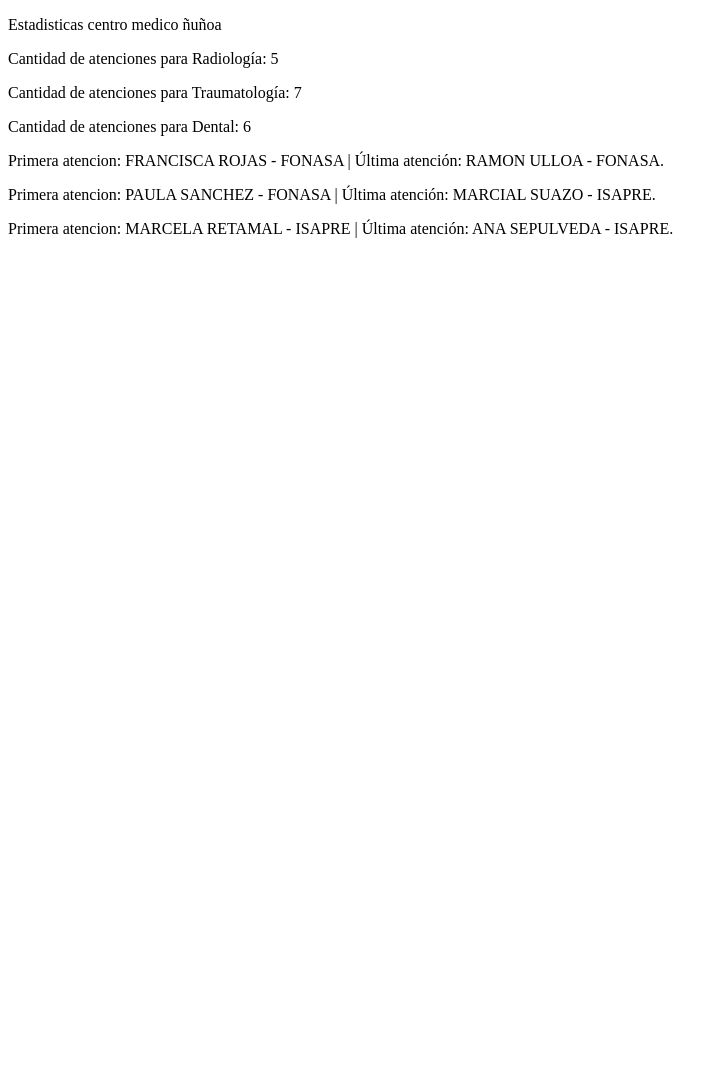
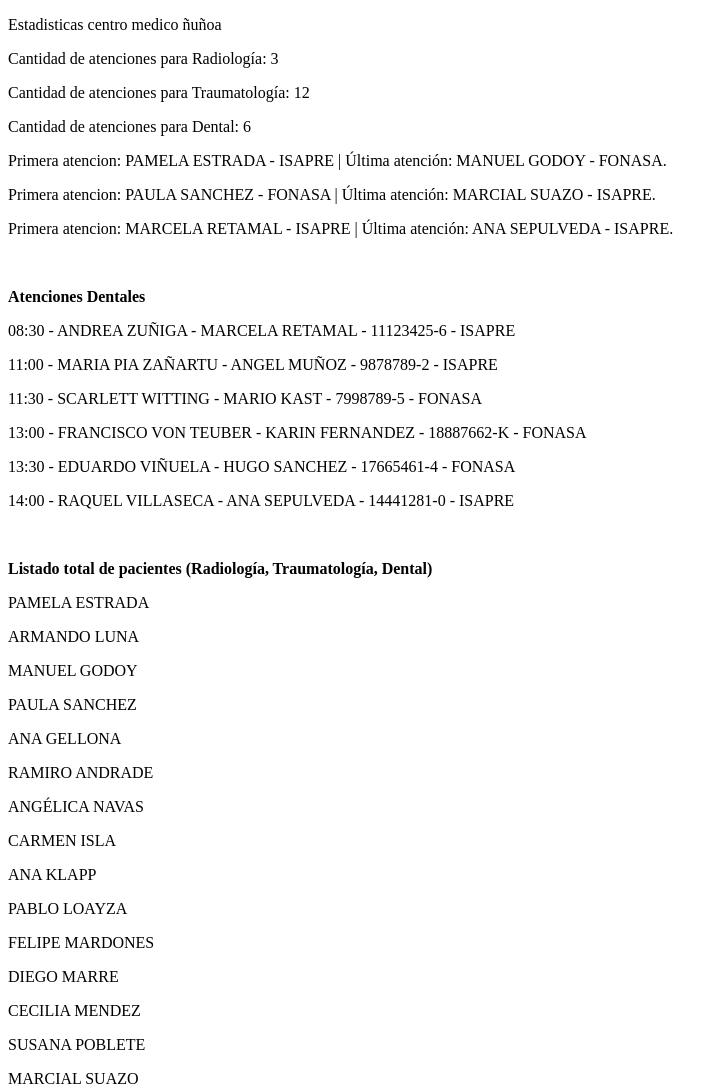
Before and after one commit to Sam-AJ/Uso-de-Metodos-con-Arrays-y-Objetos, a plain HTML site: page index.html in a window 1280 px wide. Shown: the top 1091 px of the page, without its empty margins (0-724 px from the left). Before the commit the page ends 800 px from the top, so only its background shows below. Drawn offline with Linux system fonts and the light colour scheme.

Commit message:
Version de entrega

```diff
--- a/Apoyo Desafío 2.html
+++ b/index.html
@@ -18,7 +18,7 @@ var radiologia = [
 ];
 
 var traumatologia = [
-    {hora: '8:00',  especialista: 'MARIA PAZ ALTUZARRA', paciente: 'PAULA SANCHEZ',     rut: '15554774-5', prevision: 'FONASA'},
+    {hora: '08:00',  especialista: 'MARIA PAZ ALTUZARRA', paciente: 'PAULA SANCHEZ',     rut: '15554774-5', prevision: 'FONASA'},
     {hora: '10:00', especialista: 'RAUL ARAYA',          paciente: 'ANGÉLICA NAVAS',    rut: '15444147-9', prevision: 'ISAPRE'},
     {hora: '10:30', especialista: 'MARIA ARRIAGADA',     paciente: 'ANA KLAPP',         rut: '17879423-9', prevision: 'ISAPRE'},
     {hora: '11:00', especialista: 'ALEJANDRO BADILLA',   paciente: 'FELIPE MARDONES',   rut: '1547423-6', prevision: 'ISAPRE'},
@@ -28,7 +28,7 @@ var traumatologia = [
 ];
 
 var dental = [
-    {hora: '8:30',  especialista: 'ANDREA ZUÑIGA',          paciente: 'MARCELA RETAMAL',rut: '11123425-6', prevision: 'ISAPRE'},
+    {hora: '08:30',  especialista: 'ANDREA ZUÑIGA',          paciente: 'MARCELA RETAMAL',rut: '11123425-6', prevision: 'ISAPRE'},
     {hora: '11:00', especialista: 'MARIA PIA ZAÑARTU',      paciente: 'ANGEL MUÑOZ',    rut: '9878789-2',  prevision: 'ISAPRE'},
     {hora: '11:30', especialista: 'SCARLETT WITTING',       paciente: 'MARIO KAST',     rut: '7998789-5',  prevision: 'FONASA'},
     {hora: '13:00', especialista: 'FRANCISCO VON TEUBER',   paciente: 'KARIN FERNANDEZ',rut: '18887662-K', prevision: 'FONASA'},
@@ -38,8 +38,30 @@ var dental = [
 
 //Agregar código para el desafio 2 aquí
 
+//1. Agregar las siguientes horas al arreglo de Traumatología:
 
+traumatologia.push(
+    {hora: '09:00', especialista: 'RENÉ POBLETE', paciente: 'ANA GELLONA', rut: '13123329-7', prevision: 'ISAPRE'},
+    {hora: '09:30', especialista: 'MARIA SOLAR', paciente: 'RAMIRO ANDRADE', rut: '12221451-K', prevision: 'FONASA'},
+    {hora: '10:00', especialista: 'RAUL LOYOLA', paciente: 'CARMEN ISLA', rut: '10112348-3', prevision: 'ISAPRE'},
+    {hora: '10:30', especialista: 'ANTONIO LARENAS', paciente: 'PABLO LOAYZA', rut: '13453234-1', prevision: 'ISAPRE'},
+    {hora: '12:00', especialista: 'MATIAS ARAVENA', paciente: 'SUSANA POBLETE', rut: '14345656-6', prevision: 'FONASA'}
+);
 
+traumatologia.sort(function(a, b){
+    if (a.hora > b.hora){
+        return 1;
+    }else if (a.hora < b.hora){
+        return -1;
+    }else{
+        return 0;
+    }
+});
+
+//2. Eliminar el primer y último elemento del arreglo de Radiología.
+
+radiologia.shift();
+radiologia.pop();
 
 //Agregar código para el desafio 2 aquí
 
@@ -47,10 +69,64 @@ document.write(`<p>Cantidad de atenciones para Radiología: ${radiologia.length}
 document.write(`<p>Cantidad de atenciones para Traumatología: ${traumatologia.length}</p>`);
 document.write(`<p>Cantidad de atenciones para Dental: ${dental.length}</p>`);
 
-
 document.write(`<p>Primera atencion: ${radiologia[0].paciente} - ${radiologia[0].prevision} | Última atención: ${radiologia[radiologia.length -1].paciente} - ${radiologia[radiologia.length -1].prevision}.</p>`);
 document.write(`<p>Primera atencion: ${traumatologia[0].paciente} - ${traumatologia[0].prevision} | Última atención: ${traumatologia[traumatologia.length -1].paciente} - ${traumatologia[traumatologia.length -1].prevision}.</p>`);
 document.write(`<p>Primera atencion: ${dental[0].paciente} - ${dental[0].prevision} | Última atención: ${dental[dental.length -1].paciente} - ${dental[dental.length -1].prevision}.</p>`);
+
+//3. Imprimir en la página HTML la lista de consultas médicas de Dental, separando por un guión cada dato desplegado.
+
+let totalPacientes= radiologia.concat(traumatologia).concat(dental);
+document.write(`<br>`);
+document.write(`<p><b>Atenciones Dentales</b></p>`);
+dental.forEach(function(atencion){
+    document.write(`<p>${Object.values(atencion).join(" - ")}</p>`);
+});
+
+//4. Imprimir un listado total de todos los pacientes que se atendieron en el centro médico.
+
+document.write(`<br>`);
+document.write(`<p><b>Listado total de pacientes (Radiología, Traumatología, Dental)</b></p>`);
+totalPacientes.forEach(function(persona){
+    document.write(`<p>${persona.paciente}</p>`)
+});
+
+//5. Imprimir pacientes dentales ISAPRE.
+
+let isapre = dental.filter(function(afiliado){
+    return afiliado.prevision == "ISAPRE";
+});
+
+isapreMod = isapre.map(function(afiliado){
+    return {
+        paciente: afiliado.paciente,
+        prevision: afiliado.prevision
+    }
+});
+
+document.write(`<br>`);
+document.write(`<p><b>Pacientes Dentales con ISAPRE</b></p>`);
+isapreMod.forEach(function(afiliados){
+    document.write(`<p>${Object.values(afiliados).join(" - ")}</p>`);
+});
+
+//6. Imprimir pacientes traumatología FONASA.
+
+let fonasa = traumatologia.filter(function(afiliado){
+    return afiliado.prevision == "FONASA";
+});
+
+fonasaMod = fonasa.map(function(afiliado){
+    return {
+        paciente: afiliado.paciente,
+        prevision: afiliado.prevision
+    }
+});
+
+document.write(`<br>`);
+document.write(`<p><b>Pacientes de Traumatología con FONASA</b></p>`);
+fonasaMod.forEach(function(afiliados){
+    document.write(`<p>${Object.values(afiliados).join(" - ")}</p>`);
+});
 
 </script>
 <body>
```
